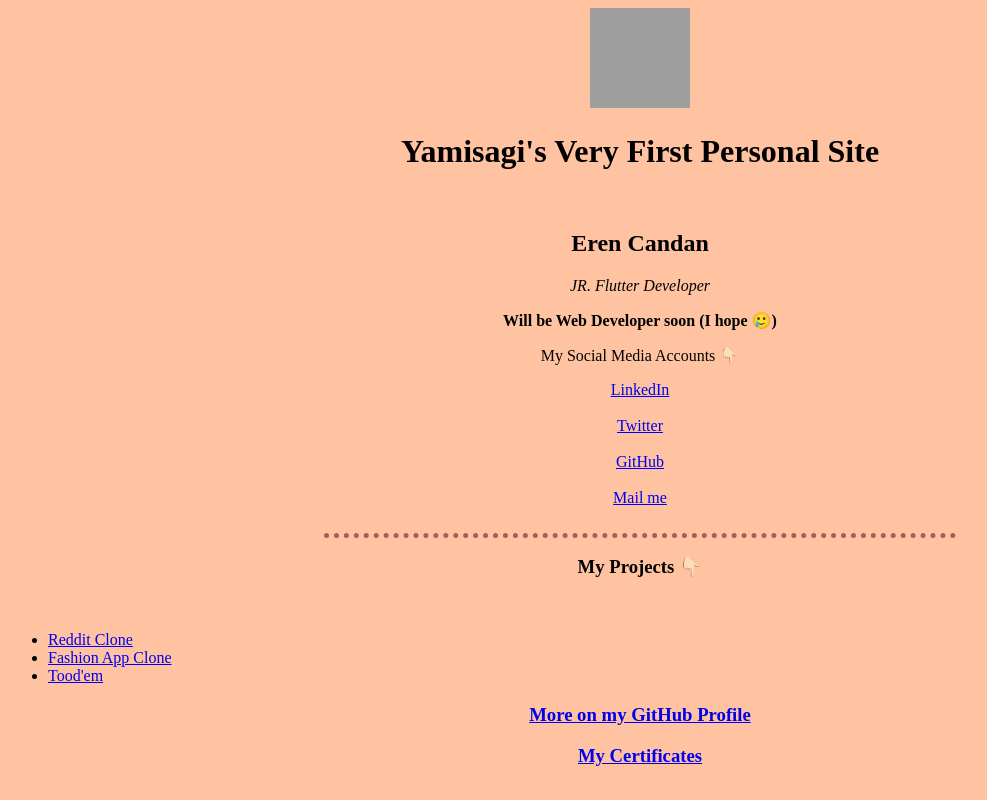
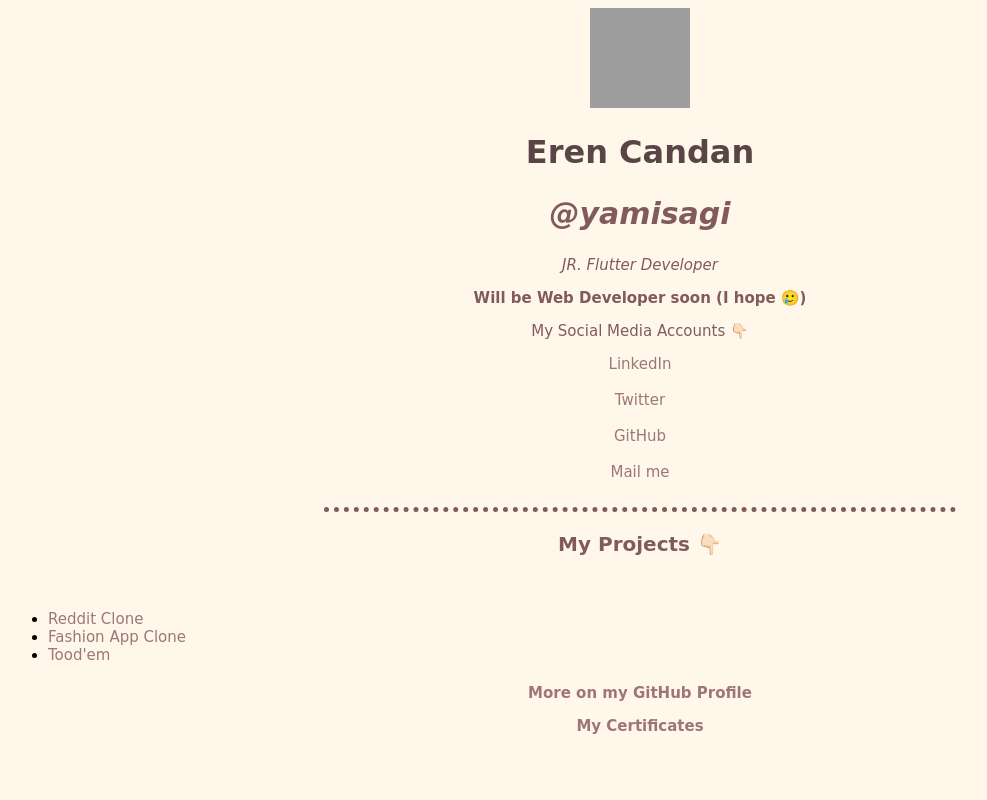
Before and after one commit to yamisagi/html-css-learning, a plain HTML site: page index.html in a window 1280 px wide. Shown: the whole page, without its empty margins (0-987 px from the left). Drawn offline with Linux system fonts and the light colour scheme; grey boxes are pictures that could not be loaded.

Commit message:
External CSS Usage

```diff
--- a/index.html
+++ b/index.html
@@ -1,6 +1,14 @@
 <!DOCTYPE html>
 <html lang="en">
   <head>
+    <!-- link tagı ile içinde stylesheet olduğunu belirttiğimiz
+    dosyaya gitmesini belirtiyoruz.
+    href attribute -> dosyanın kaynağını belirtir
+    rel attribute -> dosyanın türünü belirtir
+    Bu şekilde yapılınca dikkat edilmesi  gereken şey
+    Bu CSS kodları, yine sadece bu sayfada geçerli olacaktır.
+  -->
+    <link rel="stylesheet" href="styles/styles.css" />
     <meta charset="UTF-8" />
     <meta name="viewport" content="width=device-width, initial-scale=1.0" />
     <!-- Bu satır sayfanın tarayıcıda ilk açıldığında nasıl görüntüleneceğini belirtir -->
@@ -15,20 +23,20 @@
        Hiç CSS yazmasak bile tarayıcıda default olarak tanımlı olan CSS kodları çalışır.
        Bu yüzden sayfalar öncelik olarak Default CSS kodlarını, Inline CSS kodlarını, sonra Internal CSS kodlarını,
         kullanır. -->
-    <style>
+    <!-- <style>
       body {
         background-color: #ffc3a1;
       }
 
       hr {
         border: #a75d5d;
-        /* border-radius: 50%; */
-        /* height: 0; */
+        border-radius: 50%;
+        height: 0;
         border-style: dotted none none;
         border-width: 5px;
         width: 50%;
       }
-    </style>
+    </style> -->
   </head>
 
   <!-- Inline CSS ile aşağıda yaptığımız gibi, belirli tagleri etkileyebiliriz. -->
@@ -49,11 +57,10 @@
         width="100"
         height="100"
       />
-      <h1>
-        <a>Yamisagi's Very First Personal Site</a>
-      </h1>
-      <br />
-      <h2>Eren Candan</h2>
+      <h1>Eren Candan</h1>
+      <strong
+        ><em><h2>@yamisagi</h2></em></strong
+      >
       <em><p>JR. Flutter Developer</p></em>
       <strong> <p>Will be Web Developer soon (I hope 🥲)</p> </strong>
       <!-- <em> tag ile <i> tag aynı görsel etkiyi yaratıyormuş gibi görünse de <em> vurgu yapmak için kullanılır -->
@@ -70,7 +77,7 @@
       <a href="https://github.com/yamisagi">GitHub</a>
       <br />
       <br />
-      <a href="HTML - Personal Site/contact-me.html">Mail me </a>
+      <a href="contact-me.html">Mail me </a>
       <br />
       <!-- <hr   style="
           border: #a75d5d;
@@ -99,7 +106,7 @@
         <p>
           <a href="https://github.com/yamisagi">More on my GitHub Profile</a>
         </p>
-        <p><a href="HTML - Personal Site/table.html">My Certificates</a></p>
+        <p><a href="table.html">My Certificates</a></p>
       </h3>
     </center>
   </body>
--- /dev/null
+++ b/styles/styles.css
@@ -0,0 +1,72 @@
+body {
+    background-color: #FFF8EA;
+  }
+
+  hr {
+    border: #815B5B;
+    border-style: dotted none none;
+    border-width: 5px;
+    width: 50%;
+
+
+  }
+
+  h1 {
+    color: #594545;
+    font-family: 'JetBrains Mono', cursive;
+    /* font-size: 40px; */
+    text-align: center;
+  }
+
+
+    h2 {
+        color: #815B5B;
+        font-family: 'JetBrains Mono', cursive;
+        font-size: 30px;
+        text-align: center;
+    }
+
+    h3 {
+        color: #815B5B;
+        font-family: 'JetBrains Mono', cursive;
+        font-size: 20px;
+        text-align: center;
+    }
+
+    h4 {
+        color: #815B5B;
+        font-family: 'JetBrains Mono', cursive;
+        font-size: 15px;
+        text-align: center;
+
+    }
+
+    h5 {
+        color: #815B5B;
+        font-family: 'JetBrains Mono', cursive;
+        font-size: 10px;
+        text-align: center;
+
+    }
+
+    h6 {
+        color: #815B5B;
+        font-family: 'JetBrains Mono', cursive;
+        font-size: 5px;
+        text-align: center;
+
+    }
+    a {
+        color: #9E7676;
+        font-family: 'JetBrains Mono', cursive;
+        font-size: 15px;
+        text-align: center;
+        text-decoration: none;
+    }
+    p {
+        color: #815B5B;
+        font-family: 'JetBrains Mono', cursive;
+        font-size: 15px;
+        text-align: center;
+        list-style: none;
+    }
```
Also changed, not shown: contact-me.html (renamed from HTML - Personal Site/contact-me.html, +1 -0 lines), table.html (renamed from HTML - Personal Site/table.html, +1 -0 lines), 1 other file.
